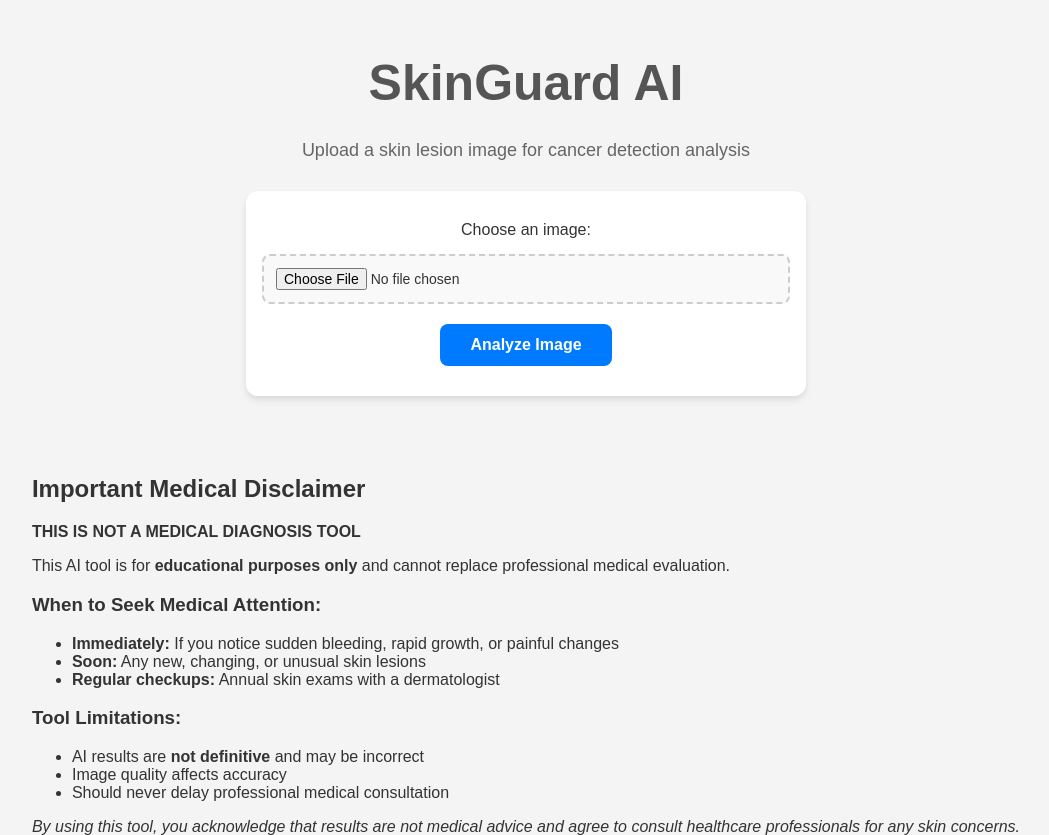
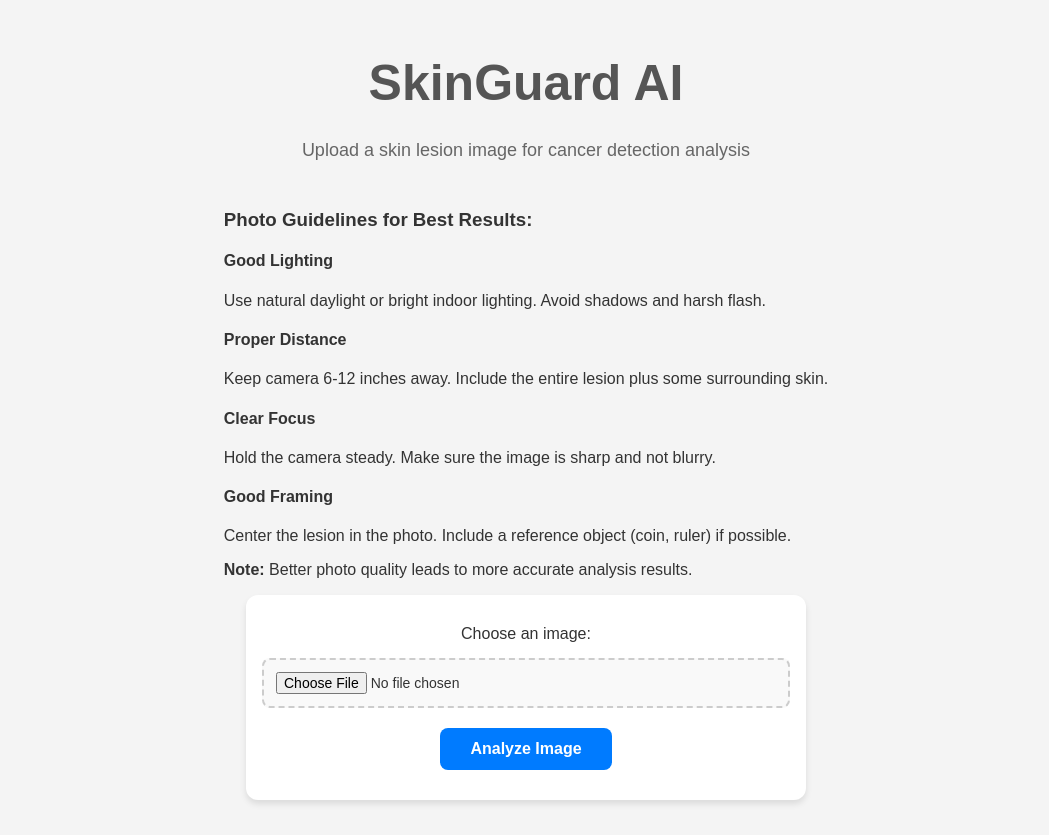
Before and after one commit to alexzjm/skinguard-ai, a Flask app: page / in a window 1280 px wide. Shown: the top 835 px of the page, without its empty margins (114-1163 px from the left). Run offline with Flask 3, Linux system fonts and the light colour scheme.

Commit message:
added photo guidelines

```diff
--- a/templates/index.html
+++ b/templates/index.html
@@ -12,6 +12,31 @@
 <body>
     <h1>SkinGuard AI</h1>
     <p>Upload a skin lesion image for cancer detection analysis</p>
+
+    <div id="photo-guidelines">
+        <h3>Photo Guidelines for Best Results:</h3>
+        <div class="guidelines-grid">
+            <div class="guideline-item">
+                <h4>Good Lighting</h4>
+                <p>Use natural daylight or bright indoor lighting. Avoid shadows and harsh flash.</p>
+            </div>
+            <div class="guideline-item">
+                <h4>Proper Distance</h4>
+                <p>Keep camera 6-12 inches away. Include the entire lesion plus some surrounding skin.</p>
+            </div>
+            <div class="guideline-item">
+                <h4>Clear Focus</h4>
+                <p>Hold the camera steady. Make sure the image is sharp and not blurry.</p>
+            </div>
+            <div class="guideline-item">
+                <h4>Good Framing</h4>
+                <p>Center the lesion in the photo. Include a reference object (coin, ruler) if possible.</p>
+            </div>
+        </div>
+        <div class="guidelines-note">
+            <p><strong>Note:</strong> Better photo quality leads to more accurate analysis results.</p>
+        </div>
+    </div>
 
     <div id="upload-container">
         <form id="uploadForm">
```
